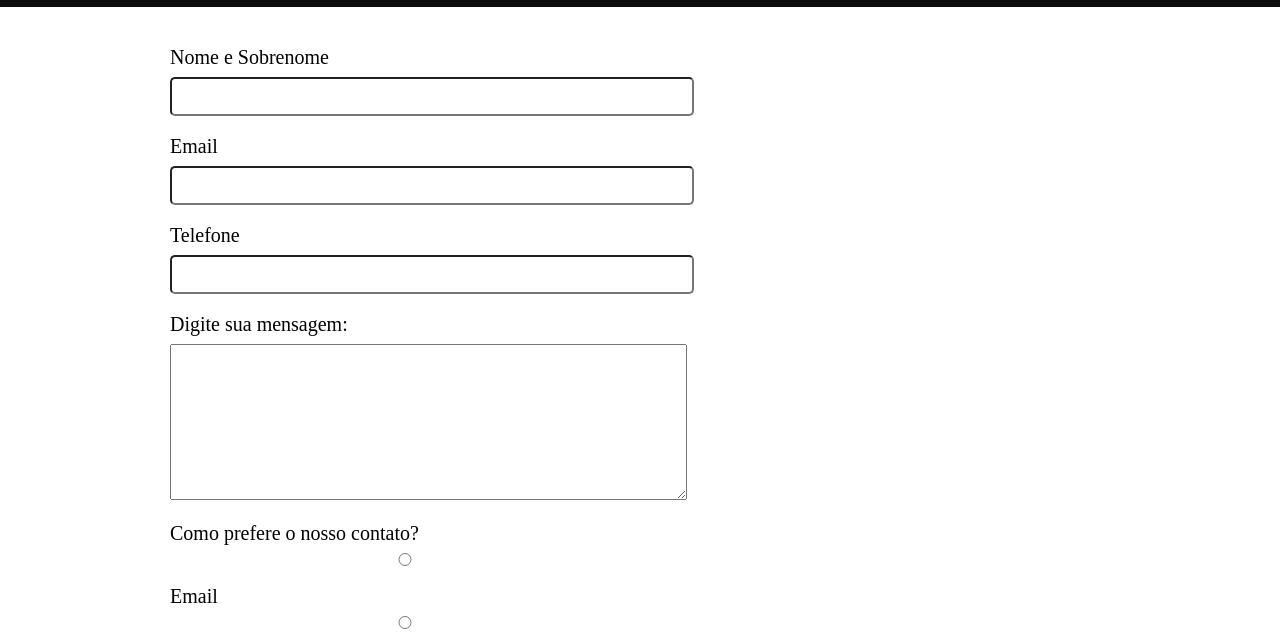
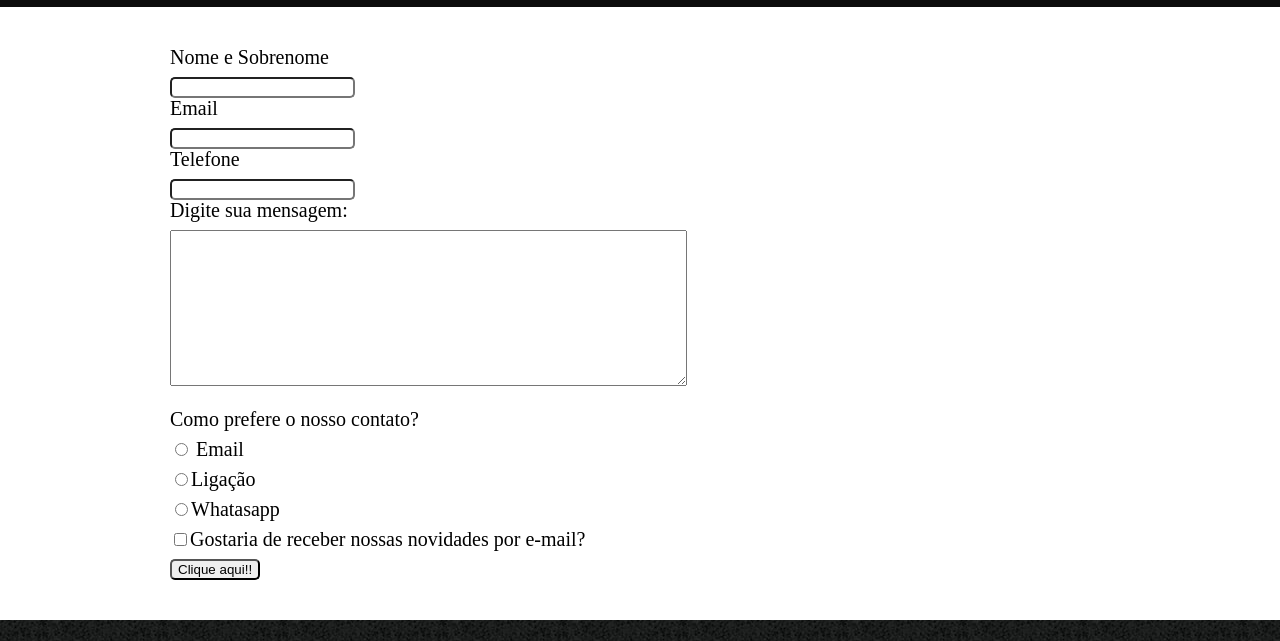
Before and after one commit to gabrielfernandes777/barbearia-alura, a plain HTML site: page contato.html in a window 1280 px wide. Shown: the part 286-927 px from the top of the page. Drawn offline with Linux system fonts and the light colour scheme.

Commit message:
Add files via upload

```diff
--- a/contato.html
+++ b/contato.html
@@ -21,13 +21,14 @@
 	<main>
 		<form action="">
 			<label for="nomesobrenome">Nome e Sobrenome</label>
-			<input type="text" id="nomesobrenome">
+			<input type="text" id="nomesobrenome" class="input-padrao">
 
 			<label for="email">Email</label>
-			<input type="email" id="email">
+			<input type="email" id="email" class="input-padrao">
+
 
 			<label for="telefone">Telefone</label>
-			<input type="tel" id="telefone">
+			<input type="tel" id="telefone" class="input-padrao">
 
 			<label for="mensagem">Digite sua mensagem:</label>
 			<textarea name="mensagem" id="mensagem" cols="62" rows="10"></textarea>
@@ -35,14 +36,14 @@
             <div>
 			<label for="contato">Como prefere o nosso contato?</label>
 
-			<input type="radio" id="email-radio" name="contato">
-			<label for="email-radio"> Email</label>
 
-			<input type="radio" id="ligacao" name="contato">
-			<label for="ligacao">Ligação</label>
+			<label for="email-radio"><input type="radio" id="email-radio" name="contato"> Email </label>
 
-			<input type="radio" id="whatsapp" name="contato">
-            <label for="whatasapp">Whatasapp</label>
+
+			<label for="ligacao"><input type="radio" id="ligacao" name="contato">Ligação</label>
+
+
+            <label for="whatasapp"><input type="radio" id="whatsapp" name="contato">Whatasapp</label>
 			</div>
             <label><input type="checkbox">Gostaria de receber nossas novidades por e-mail?</label>
 
--- a/style.css
+++ b/style.css
@@ -22,7 +22,7 @@ nav li {
 
 nav a {
 	text-transform: uppercase;
-	color: #fafafa;
+	color: #ffffffea;
 	font-weight: bold;
 	font-size: 22px;
 	text-decoration: none;
@@ -70,7 +70,7 @@ nav a:hover{
 }
 
 .produtos li:active{
-	border-color: #088c19;
+	border-color: #ffffff;
 }
 
 
@@ -115,7 +115,7 @@ form label{
 	margin: 0 0 10px 0;
 }
 
-form input{
+form input-padrao{
 	display: block;
 	margin: 0 0 20px 0;
 	padding: 10px 25px;
```
